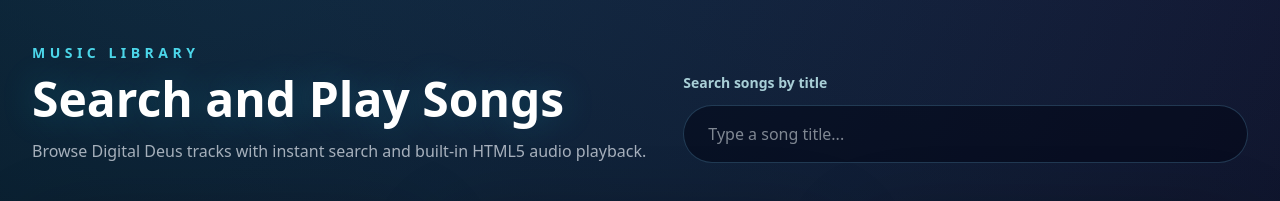
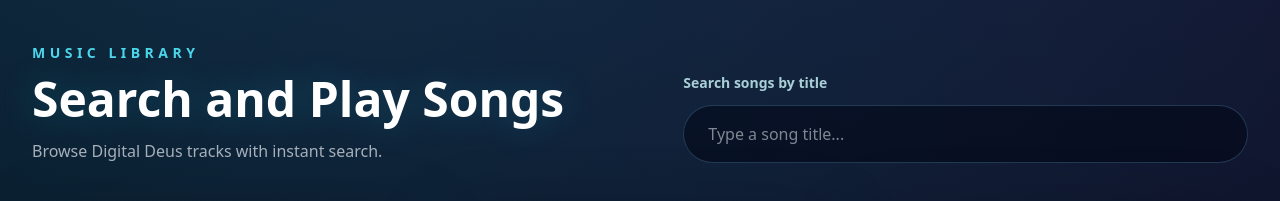
Before and after one commit to andytech580/Digital, a plain HTML site: page index.html in a window 1280 px wide. Shown: the part 1540-1741 px from the top of the page. Drawn offline with nearby package versions, Linux system fonts and the light colour scheme.

Commit message:
Update music library description in index.html
Removed mention of built-in HTML5 audio playback from the description.

```diff
--- a/index.html
+++ b/index.html
@@ -442,7 +442,7 @@
           <div>
             <p class="text-sm font-bold uppercase tracking-[0.32em] text-cyan-300/90">Music Library</p>
             <h2 class="section-title mt-3 text-3xl font-black text-white sm:text-5xl">Search and Play Songs</h2>
-            <p class="mt-4 max-w-2xl text-slate-200/72">Browse Digital Deus tracks with instant search and built-in HTML5 audio playback.</p>
+            <p class="mt-4 max-w-2xl text-slate-200/72">Browse Digital Deus tracks with instant search.</p>
           </div>
           <label class="block">
             <span class="mb-3 block text-sm font-semibold text-cyan-100/80">Search songs by title</span>
```
